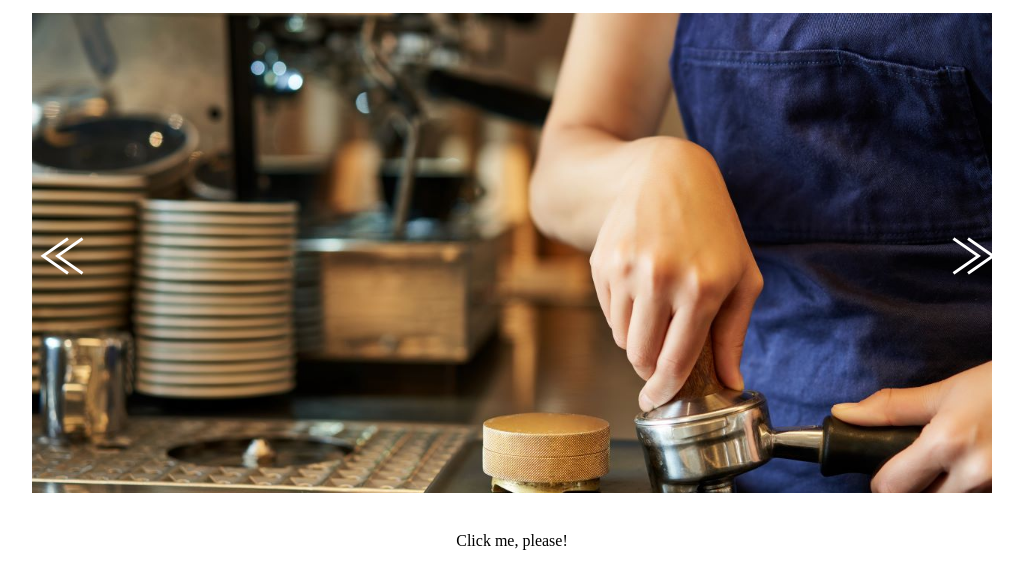
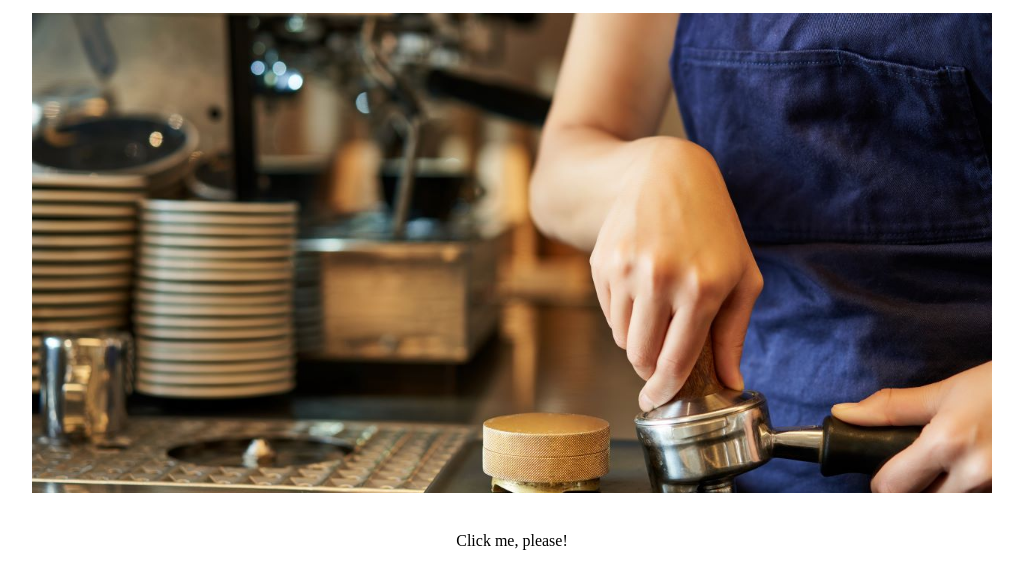
Before and after one commit to o0nononon0o/mypage, a plain HTML site: page index.html in a window 1280 px wide. Shown: the part 74-636 px from the top of the page, without its empty margins (128-1151 px from the left). Drawn offline with Linux system fonts and the light colour scheme.

Commit message:
Add files via upload

```diff
--- a/index.html
+++ b/index.html
@@ -21,8 +21,8 @@
     <img class="pic pic1 fadein" src="pic1.jpg">
     <img class="pic pic2" src="pic2.jpg">
     <img class="pic pic3" src="pic3.jpg">
-    <button class="btn-1">≪</button>
-    <button class="btn-2">≫</button>
+    <button class="btn-1"></button>
+    <button class="btn-2"></button>
   </div>
   <div class="counterbox">
     <p id="comment">Click me, please!</p>
```
